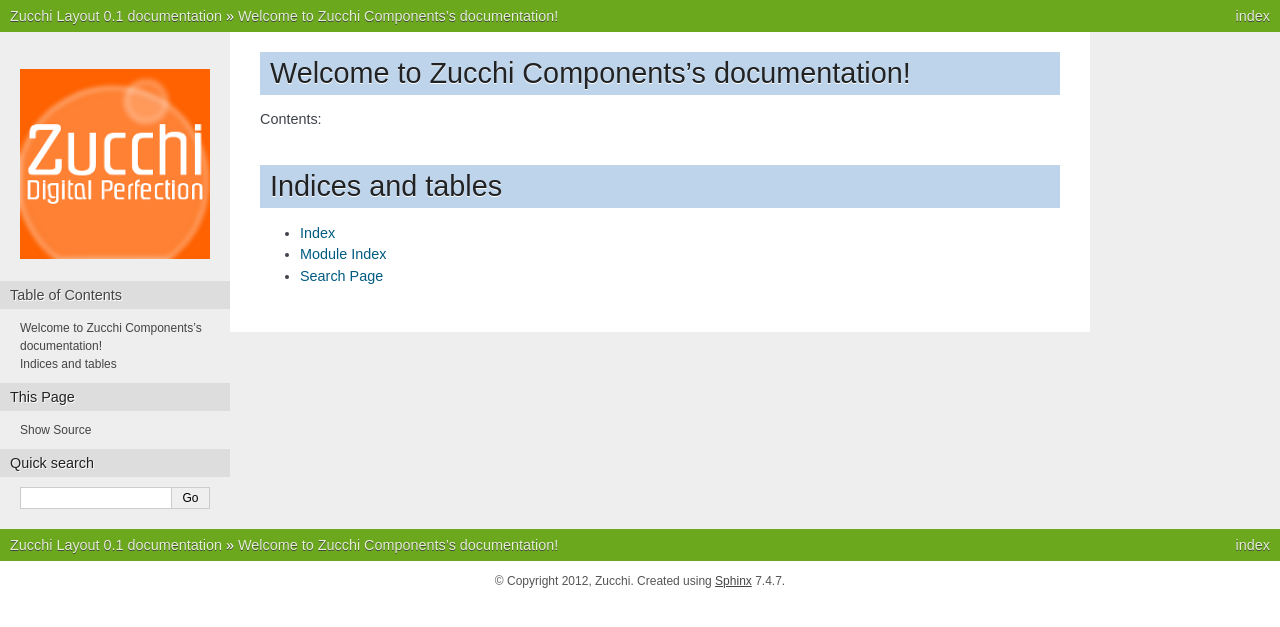
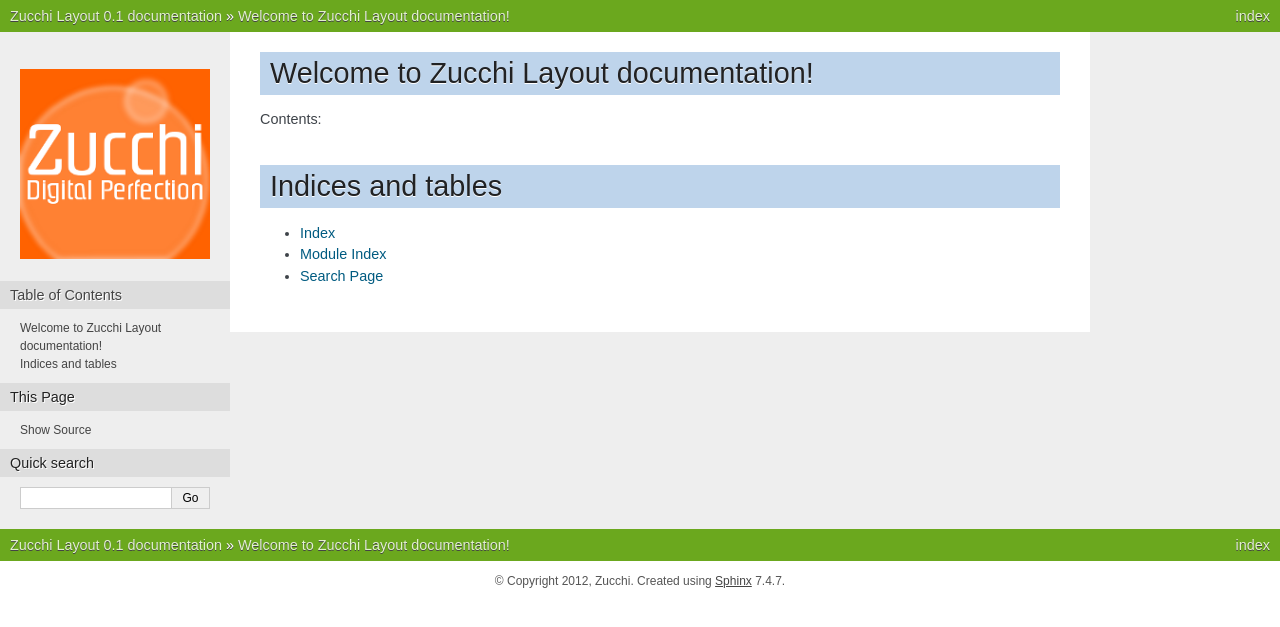
Before and after one commit to zucchi/ZucchiLayout, a Sphinx documentation site: the page built from docs/source/index.rst, in a window 1280 px wide. Shown: the top 627 px of the page. Built offline with Sphinx 7.4.7, drawn with Linux system fonts in a browser that asks for light colours; formulas are drawn with MathJax 3.

```diff
--- a/composer.json
+++ b/composer.json
@@ -17,7 +17,6 @@
     "require": {
         "php": ">=5.3.3",
         "zendframework/zendframework": "dev-master",
-        "doctrine/doctrine-module": "dev-master",
         "zucchi/zucchi": "dev-master",
         "zucchi/admin" : "dev-master"
     },
--- a/docs/source/conf.py
+++ b/docs/source/conf.py
@@ -1,6 +1,6 @@
 # -*- coding: utf-8 -*-
 #
-# Zucchi Components documentation build configuration file, created by
+# Zucchi Layout documentation build configuration file, created by
 # sphinx-quickstart on Wed Aug  1 11:50:06 2012.
 #
 # This file is execfile()d with the current directory set to its containing dir.
@@ -164,7 +164,7 @@ html_static_path = ['_static']
 #html_file_suffix = None
 
 # Output file base name for HTML help builder.
-htmlhelp_basename = 'ZucchiComponentsdoc'
+htmlhelp_basename = 'ZucchiLayoutdoc'
 
 
 # -- Options for LaTeX output --------------------------------------------------
@@ -183,7 +183,7 @@ latex_elements = {
 # Grouping the document tree into LaTeX files. List of tuples
 # (source start file, target name, title, author, documentclass [howto/manual]).
 latex_documents = [
-  ('index', 'ZucchiComponents.tex', u'Zucchi Components Documentation',
+  ('index', 'ZucchiLayout.tex', u'Zucchi Layout Documentation',
    u'Zucchi', 'manual'),
 ]
 
@@ -213,7 +213,7 @@ latex_documents = [
 # One entry per manual page. List of tuples
 # (source start file, name, description, authors, manual section).
 man_pages = [
-    ('index', 'zucchicomponents', u'Zucchi Components Documentation',
+    ('index', 'zucchilayout', u'Zucchi Layout Documentation',
      [u'Zucchi'], 1)
 ]
 
@@ -227,8 +227,8 @@ man_pages = [
 # (source start file, target name, title, author,
 #  dir menu entry, description, category)
 texinfo_documents = [
-  ('index', 'ZucchiComponents', u'Zucchi Components Documentation',
-   u'Zucchi', 'ZucchiComponents', 'One line description of project.',
+  ('index', 'ZucchiLayout', u'Zucchi Layout Documentation',
+   u'Zucchi', 'ZucchiLayout', 'One line description of project.',
    'Miscellaneous'),
 ]
 
@@ -245,7 +245,7 @@ texinfo_documents = [
 # -- Options for Epub output ---------------------------------------------------
 
 # Bibliographic Dublin Core info.
-epub_title = u'Zucchi Components'
+epub_title = u'Zucchi Layout'
 epub_author = u'Zucchi'
 epub_publisher = u'Zucchi'
 epub_copyright = u'2012, Zucchi'
--- a/docs/source/index.rst
+++ b/docs/source/index.rst
@@ -3,8 +3,8 @@
    You can adapt this file completely to your liking, but it should at least
    contain the root `toctree` directive.
 
-Welcome to Zucchi Components's documentation!
-=============================================
+Welcome to Zucchi Layout documentation!
+=======================================
 
 Contents:
 
```
Also changed, not shown: README.md (+13 -1 lines), 2 other files.
